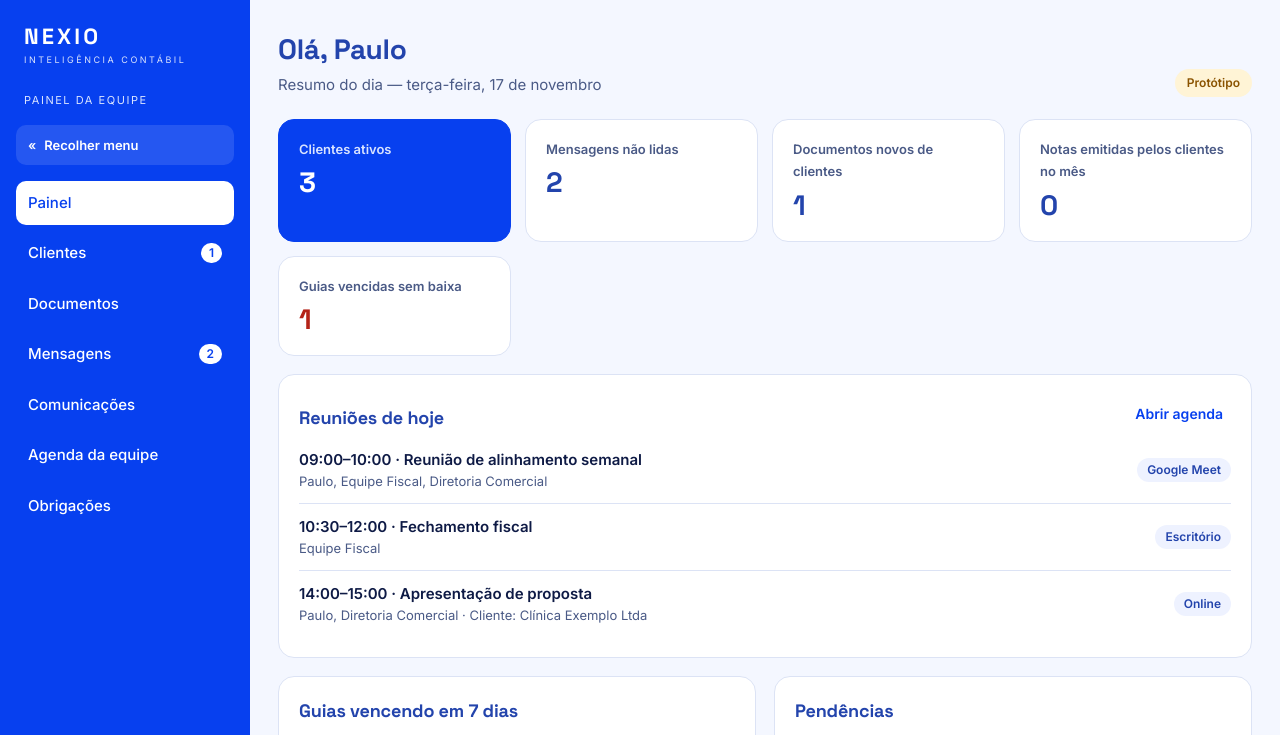
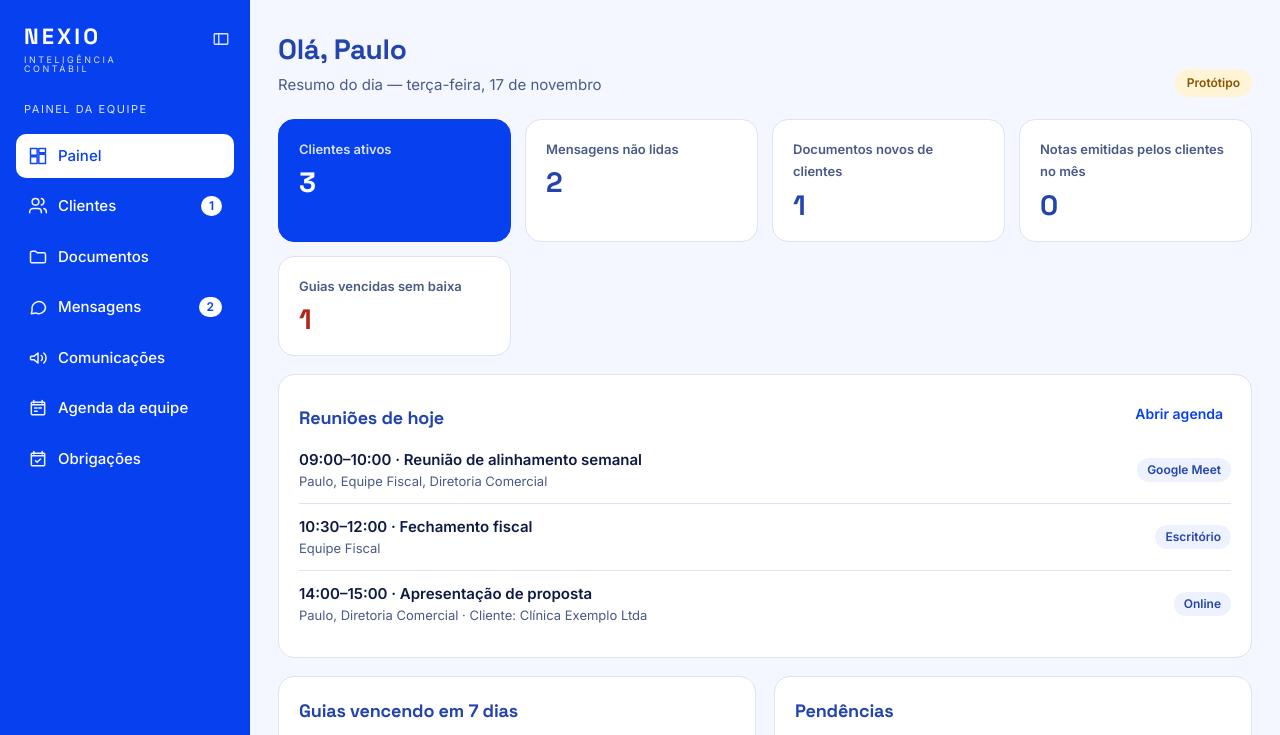
Before and after one commit to pauloramonrz-beep/nexio-site, a plain HTML site: page admin/index.html in a window 1280 px wide. Both pictures are taken after a click on the button "Entrar". Shown: the top 735 px of the page. Drawn offline with Linux system fonts and the light colour scheme.

Commit message:
Menu: botão de recolher só com ícone e ícones nos itens
Co-Authored-By: Claude Opus 5.5 <noreply@anthropic.com>
Claude-Session: https://claude.ai/code/session_01VS4nYfYMuQqf7BXWYVqDwZ

```diff
--- a/assets/portal.css
+++ b/assets/portal.css
@@ -100,18 +100,19 @@ dialog h2{color:var(--blue2);font-size:20px}
 .crumbs button{border:0;background:none;color:var(--blue);font:600 14px Inter,sans-serif;cursor:pointer;padding:6px 4px;min-height:36px}
 .crumbs b{padding:6px 4px}
 /* menu lateral recolhível */
-.side-toggle{display:flex;align-items:center;gap:8px;background:rgba(255,255,255,.12);color:#fff;border:0;border-radius:10px;min-height:40px;padding:0 12px;cursor:pointer;font:600 13px Inter,sans-serif;margin:0 0 10px}
-.side-toggle:hover{background:rgba(255,255,255,.2)}
-.side a.nav .lbl{white-space:nowrap}
-.app.min .side{flex:0 0 76px;padding:22px 10px}
-.app.min .side .logo small,.app.min .side .role,.app.min .side .foot span,.app.min .side .foot a:not(.keep){display:none}
-.app.min .side .logo b{font-size:15px;letter-spacing:.05em}
-.app.min .side a.nav{justify-content:center;padding:10px 0;position:relative}
+.side{position:relative}
+.side-toggle{position:absolute;top:22px;right:12px;display:grid;place-items:center;width:34px;height:34px;background:transparent;color:#D9E3FF;border:0;border-radius:8px;cursor:pointer;padding:0}
+.side-toggle:hover{background:rgba(255,255,255,.14);color:#fff}
+.side a.nav{justify-content:flex-start}
+.side a.nav .ni{display:inline-flex;flex-shrink:0;opacity:.95}
+.side a.nav .lbl{white-space:nowrap;flex:1}
+.app.min .side{flex:0 0 72px;padding:70px 10px 22px}
+.app.min .side-toggle{right:50%;transform:translateX(50%)}
+.app.min .side .logo,.app.min .side .role,.app.min .side .foot{display:none}
+.app.min .side a.nav{justify-content:center;padding:11px 0;position:relative}
 .app.min .side a.nav .lbl{display:none}
-.app.min .side a.nav::before{content:attr(data-ab);font:700 13px 'Space Grotesk',sans-serif}
-.app.min .side a.nav .cnt{position:absolute;top:2px;right:2px;font-size:10px;padding:0 5px}
-.app.min .side-toggle span{display:none}
-.app.min .side-toggle{justify-content:center;padding:0}
+.app.min .side a.nav .cnt{position:absolute;top:3px;right:6px;font-size:10px;padding:0 5px;line-height:16px}
+.side .logo{padding-right:40px}
 /* visualizador */
 .nxv{border:0;border-radius:18px;padding:0;width:min(1100px,calc(100% - 24px));max-width:none;height:min(88vh,860px);color:var(--ink)}
 .nxv::backdrop{background:rgba(14,26,69,.55)}
--- a/assets/store.js
+++ b/assets/store.js
@@ -110,12 +110,19 @@
 /* ---- menu lateral recolhível + visualizador de documentos (compartilhado) ---- */
 (function(){
   function isMin(){try{return localStorage.getItem('nx_side_min')==='1';}catch(e){return false;}}
-  NX.sideToggleHTML=function(){return '<button class="side-toggle" id="sideT" aria-label="'+(isMin()?'Expandir menu':'Recolher menu')+'" aria-expanded="'+(!isMin())+'">'+(isMin()?'»':'«')+'<span>Recolher menu</span></button>';};
+  var IC={'Início':'M3 11l9-7 9 7v9a1 1 0 0 1-1 1h-5v-6H9v6H4a1 1 0 0 1-1-1z','Painel':'M3 3h8v8H3zM13 3h8v5h-8zM13 10h8v11h-8zM3 13h8v8H3z','Clientes':'M16 20v-1a4 4 0 0 0-4-4H6a4 4 0 0 0-4 4v1M9 11a4 4 0 1 0 0-8 4 4 0 0 0 0 8M22 20v-1a4 4 0 0 0-3-3.9M16 3.1a4 4 0 0 1 0 7.8',
+   'Documentos':'M3 7a2 2 0 0 1 2-2h4l2 2h8a2 2 0 0 1 2 2v8a2 2 0 0 1-2 2H5a2 2 0 0 1-2-2z','Obrigações':'M7 3v3M17 3v3M4 8h16M5 5h14a1 1 0 0 1 1 1v13a1 1 0 0 1-1 1H5a1 1 0 0 1-1-1V6a1 1 0 0 1 1-1zM9 14l2 2 4-4',
+   'Notas fiscais':'M7 3h7l5 5v12a1 1 0 0 1-1 1H7a1 1 0 0 1-1-1V4a1 1 0 0 1 1-1zM14 3v5h5M9 13h6M9 17h6','Controle financeiro':'M4 19V5M4 19h16M8 15l4-4 3 3 5-6','Mensagens':'M21 12a8 8 0 0 1-11.6 7.1L4 20l1-4.6A8 8 0 1 1 21 12z',
+   'Comunicações':'M3 11v2a1 1 0 0 0 1 1h3l5 4V6L7 10H4a1 1 0 0 0-1 1zM16 9a4 4 0 0 1 0 6M19 6a8 8 0 0 1 0 12','Agenda da equipe':'M7 3v3M17 3v3M4 8h16M5 5h14a1 1 0 0 1 1 1v13a1 1 0 0 1-1 1H5a1 1 0 0 1-1-1V6a1 1 0 0 1 1-1zM8 12h3M8 16h3M13 12h3'};
+  function svg(d,sz){return '<svg width="'+(sz||20)+'" height="'+(sz||20)+'" viewBox="0 0 24 24" fill="none" stroke="currentColor" stroke-width="1.8" stroke-linecap="round" stroke-linejoin="round" aria-hidden="true"><path d="'+d+'"/></svg>';}
+  var TOG='M4 5h16a1 1 0 0 1 1 1v12a1 1 0 0 1-1 1H4a1 1 0 0 1-1-1V6a1 1 0 0 1 1-1zM9 5v14';
+  NX.sideToggleHTML=function(){return '<button class="side-toggle" id="sideT" title="'+(isMin()?'Expandir menu':'Recolher menu')+'" aria-label="'+(isMin()?'Expandir menu':'Recolher menu')+'" aria-expanded="'+(!isMin())+'">'+svg(TOG,18)+'</button>';};
   NX.applySide=function(){var app=document.querySelector('.app');if(!app)return;app.classList.toggle('min',isMin());
     app.querySelectorAll('.side a.nav').forEach(function(a){if(a.querySelector('.lbl'))return;var cnt=a.querySelector('.cnt');var txt=[].slice.call(a.childNodes).filter(function(n){return n.nodeType===3;}).map(function(n){return n.textContent;}).join('').trim();
-      [].slice.call(a.childNodes).forEach(function(n){if(n.nodeType===3)a.removeChild(n);});var s=document.createElement('span');s.className='lbl';s.textContent=txt;a.insertBefore(s,cnt||null);
-      a.setAttribute('data-ab',txt.split(/\s+/).filter(function(w){return w.length>2;}).slice(0,2).map(function(w){return w[0].toUpperCase();}).join('')||txt.slice(0,2));a.title=txt;});
-    var b=document.getElementById('sideT');if(b)b.onclick=function(){try{localStorage.setItem('nx_side_min',isMin()?'0':'1');}catch(e){}NX.applySide();b.innerHTML=(isMin()?'»':'«')+'<span>Recolher menu</span>';b.setAttribute('aria-expanded',String(!isMin()));};};
+      [].slice.call(a.childNodes).forEach(function(n){if(n.nodeType===3)a.removeChild(n);});
+      var w=document.createElement('span');w.className='ni';w.innerHTML=svg(IC[txt]||IC['Documentos']);a.insertBefore(w,a.firstChild);
+      var s=document.createElement('span');s.className='lbl';s.textContent=txt;a.insertBefore(s,cnt||null);a.title=txt;});
+    var b=document.getElementById('sideT');if(b)b.onclick=function(){try{localStorage.setItem('nx_side_min',isMin()?'0':'1');}catch(e){}NX.applySide();var m=isMin();b.title=b.ariaLabel=m?'Expandir menu':'Recolher menu';b.setAttribute('aria-label',b.title);b.setAttribute('aria-expanded',String(!m));};};
   NX.blobUrl=function(d){try{var p=d.split(','),mime=(p[0].match(/:(.*?);/)||[])[1]||'application/octet-stream',bin=atob(p[1]),u=new Uint8Array(bin.length);for(var i=0;i<bin.length;i++)u[i]=bin.charCodeAt(i);return URL.createObjectURL(new Blob([u],{type:mime}));}catch(e){return null;}};
   NX.uploader=function(f,db){if(f.por)return f.por;if(f.de==='cliente'){var c=(db.clients||[]).filter(function(x){return x.id===f.cliente;})[0];return c?(c.resp||c.nome):'Cliente';}return 'Equipe NEXIO';};
   /* ctx: {db, path, actions:[{label,cls,fn}], onClose} */
```
